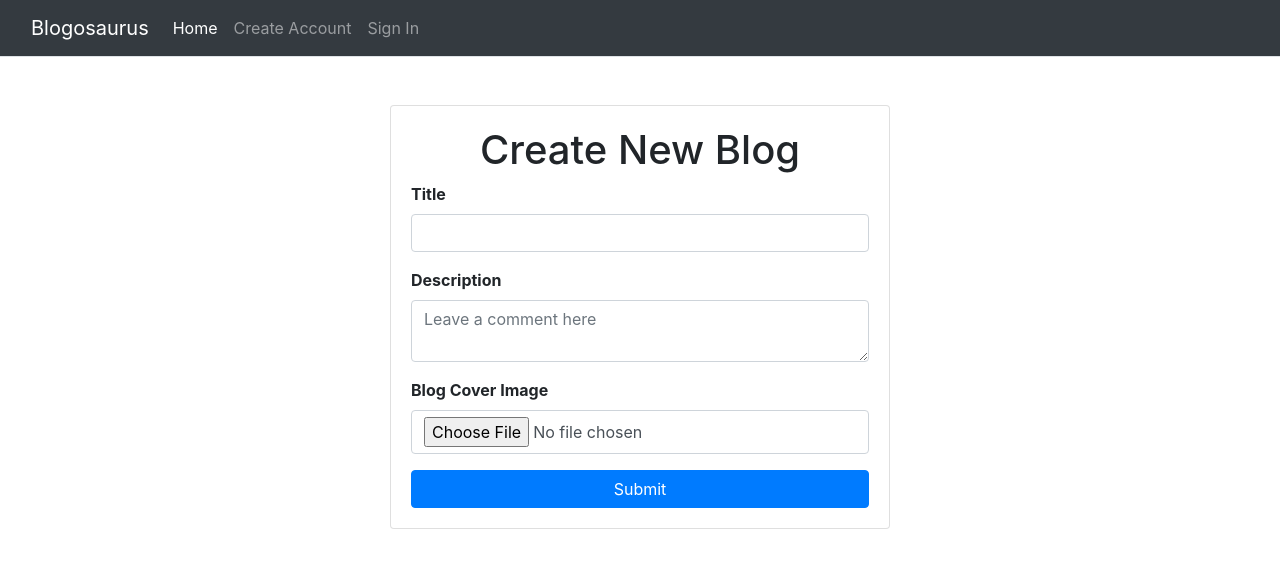
After one commit to kutkarshh/Learning-nodeJS, a Node server app: page /blog/add-new in a window 1280 px wide. The commit adds this page. Shown: the top 568 px of the page. Run offline with Node 20, Linux system fonts and the light colour scheme; some libraries are stand-ins or nearby versions.

Commit message:
added Add Blog component and fixed User profile Img issue

```diff
--- a/Projects/blogApp/index.js
+++ b/Projects/blogApp/index.js
@@ -1,6 +1,7 @@
 const path = require("path");
 const express = require("express");
 const userRoute = require("./routes/user");
+const blogRoute = require("./routes/blog");
 const { connectToDb } = require("./connection");
 const cookieParser = require("cookie-parser");
 const { checkForAuthenticationCookie } = require("./middlewares/authentication");
@@ -35,6 +36,7 @@ connectToDb("mongodb://127.0.0.1:27017/blogosaurus")
 
 // Routes
 app.use("/user", userRoute);
+app.use("/blog", blogRoute);
 
 app.get("/", (req, res) => {
     res.render("home", {
--- a/Projects/blogApp/models/user.js
+++ b/Projects/blogApp/models/user.js
@@ -21,7 +21,7 @@ const userSchema = new Schema({
     },
     profileImageURL: {
         type: String,
-        default: "/images/default.png",
+        default: "/uploads/default.png",
     },
     role: {
         type: String,
--- /dev/null
+++ b/Projects/blogApp/routes/blog.js
@@ -0,0 +1,26 @@
+const { Router } = require("express");
+const Blog = require("../models/blog");
+const uploadImage = require("../services/imageUploader");
+
+
+const router = Router();
+
+router.get("/add-new", (req, res) => {
+    return res.render("addBlog", { user: req.user })
+})
+
+router.post("/add-new", uploadImage.single("coverImageURL"), async (req, res) => {
+    const { title, body } = req.body;
+    const coverImageURL = req.file ? `/uploads/blog/${req.file.filename}` : null;
+    const createdBy = req.user._id;
+    try {
+        // await Blog.create({ title, body, createdBy, coverImageURL });
+        // return res.redirect("/");
+        console.log(title, body, coverImageURL, createdBy);
+    } catch (error) {
+        console.log("Error----> " + error.message);
+        return res.render("addBlog", { error: error.message });
+    }
+});
+
+module.exports = router
--- a/Projects/blogApp/services/imageUploader.js
+++ b/Projects/blogApp/services/imageUploader.js
@@ -3,6 +3,12 @@ const multer = require("multer")
 
 const storage = multer.diskStorage({
     destination: function (req, file, cb) {
+        console.log();
+        if (file.fieldname === "profileImage")
+            return cb(null, "./public/images/uploads/user");
+        else if (file.fieldname === "coverImageURL")
+            return cb(null, "./public/images/uploads/blog");
+
         return cb(null, "./public/images/uploads");
     },
     filename: function (req, file, cb) {
--- /dev/null
+++ b/Projects/blogApp/views/addBlog.ejs
@@ -0,0 +1,49 @@
+<!DOCTYPE html>
+<html lang="en">
+
+<head>
+    <title>Add Blog - Blogosaurus</title>
+    <%- include('partials/head') %>
+        <style>
+            .form-label {
+                font-weight: bold;
+            }
+
+            .container {
+                margin-top: 50px;
+                max-width: 500px;
+                /* Limit the width of the form container */
+            }
+
+            body {
+                overflow-y: hidden;
+                /* Prevent vertical scrolling */
+            }
+        </style>
+</head>
+
+<body>
+    <%- include('partials/navbar.ejs') %>
+        <%- include('partials/script.ejs') %>
+            <div class="container col-md-5 card card-body mt-5">
+                <h1 class="text-center">Create New Blog</h1>
+                <form action="/blog/add-new" method="post" enctype="multipart/form-data">
+                    <div class="mb-3">
+                        <label for="title" class="form-label">Title</label>
+                        <input type="text" class="form-control" id="title" name="title" required>
+                    </div>
+                    <div class="mb-3">
+                        <label for="body" class="form-label">Description</label>
+                        <textarea class="form-control" name="body" placeholder="Leave a comment here"
+                            id="body"></textarea>
+                    </div>
+                    <div class="mb-3">
+                        <label for="coverImageURL" class="form-label">Blog Cover Image</label>
+                        <input type="file" class="form-control" name="coverImageURL" id="coverImageURL" required>
+                    </div>
+                    <button type="submit" class="btn btn-primary w-100">Submit</button>
+                </form>
+            </div>
+</body>
+
+</html>
--- a/Projects/blogApp/views/partials/navbar.ejs
+++ b/Projects/blogApp/views/partials/navbar.ejs
@@ -12,7 +12,7 @@
                 </li>
                 <% if (locals.user) { %>
                     <li class="nav-item">
-                        <a class="nav-link" href="#">Add Blog</a>
+                        <a class="nav-link" href="/blog/add-new">Add Blog</a>
                     </li>
                     <li class="nav-item dropdown">
                         <a class="nav-link dropdown-toggle" href="#" role="button" data-bs-toggle="dropdown"
--- a/Projects/blogApp/views/signup.ejs
+++ b/Projects/blogApp/views/signup.ejs
@@ -46,7 +46,7 @@
                     </div>
                     <div class="mb-3">
                         <label for="profileImage" class="form-label">Profile Image</label>
-                        <input type="file" class="form-control" name="profileImage" id="profileImage" required>
+                        <input type="file" class="form-control" name="profileImage" id="profileImage">
                     </div>
                     <button type="submit" class="btn btn-primary w-100">Submit</button>
                 </form>
```
Also changed, not shown: Projects/blogApp/models/blog.js (added, +24 -0 lines), Projects/blogApp/routes/user.js (+5 -2 lines), 2 other files.
